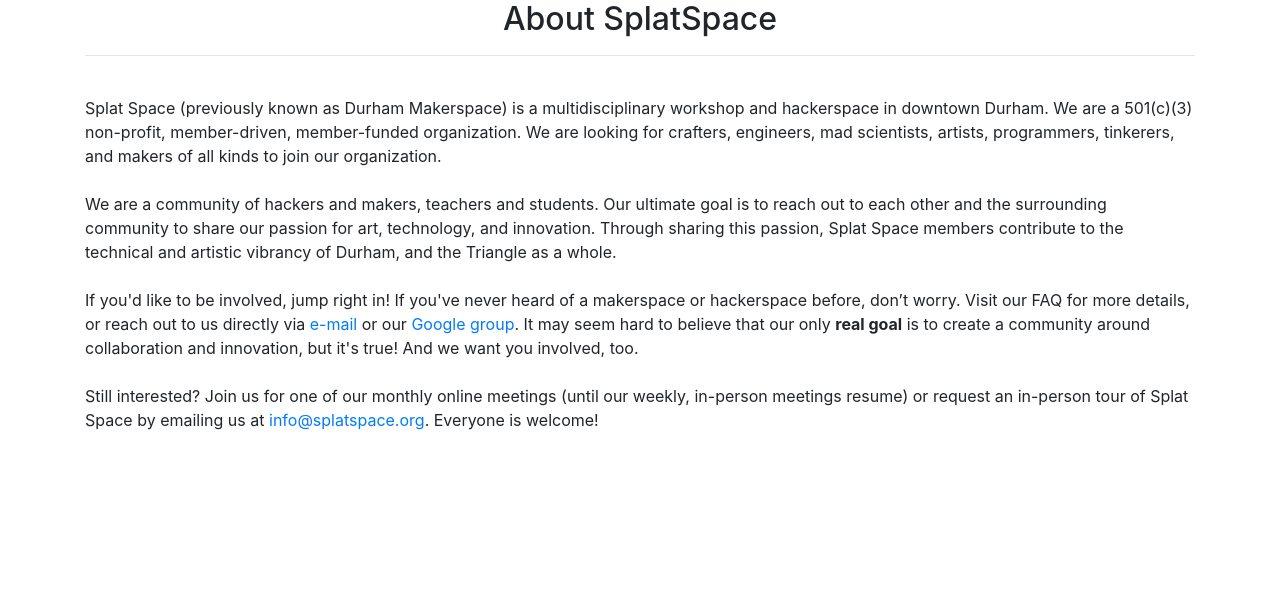
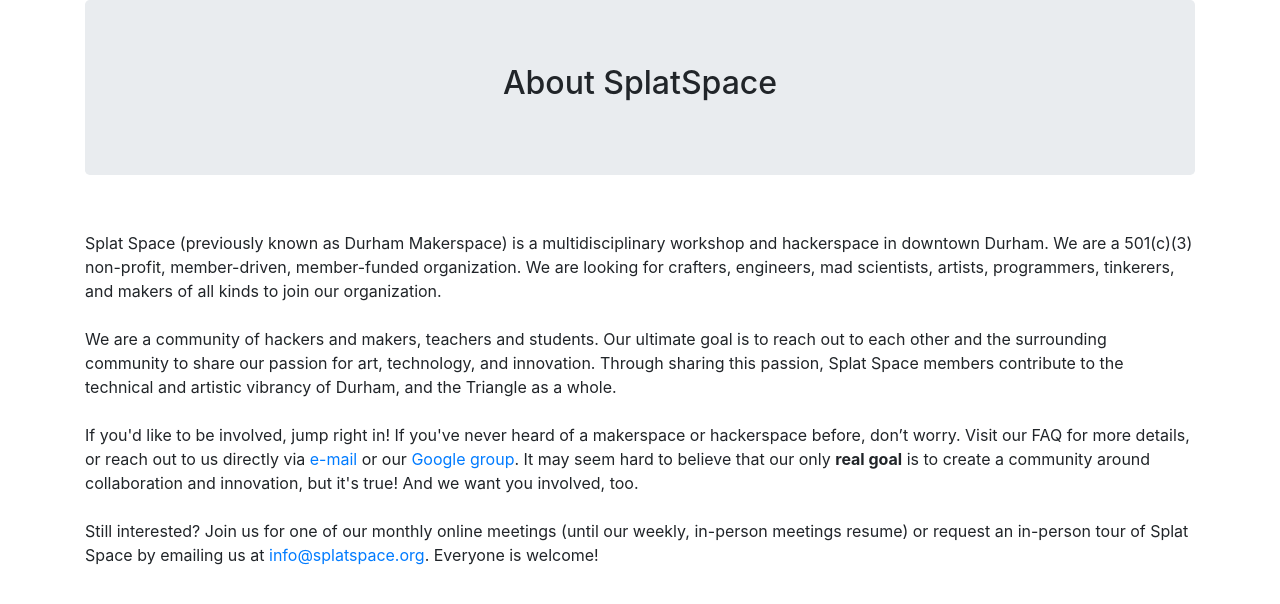
Before and after one commit to splatspace/splatweb, a Flask app: page /about in a window 1280 px wide. Shown: the part 58-662 px from the top of the page. Run offline with Flask 2, Linux system fonts and the light colour scheme; some libraries are stand-ins or nearby versions.

Commit message:
Updated to jumbotron

```diff
--- a/templates/about.html
+++ b/templates/about.html
@@ -1,11 +1,8 @@
 {% extends "base.html" %}
 {% block body %}
 <div class="container">
-    <div class="row">
-        <div class="col text-center">
-            <h2>About SplatSpace</h2>
-            <hr>
-        </div>
+    <div class="jumbotron text-center">
+        <h2>About SplatSpace</h2>
     </div>
     <div class="row">
         <div class="col">
```
Also changed, not shown: templates/membership.html (+2 -5 lines).
